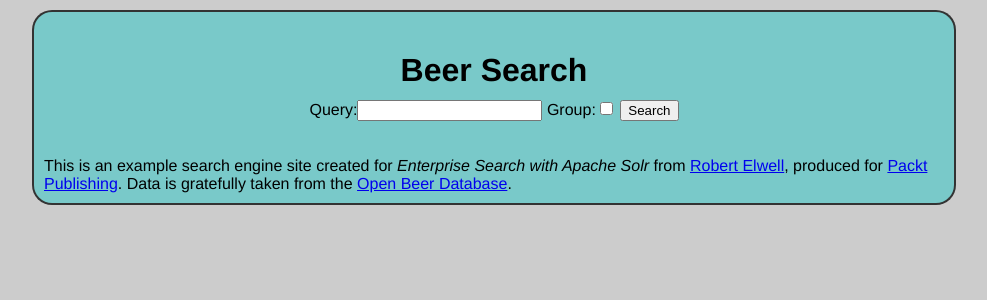
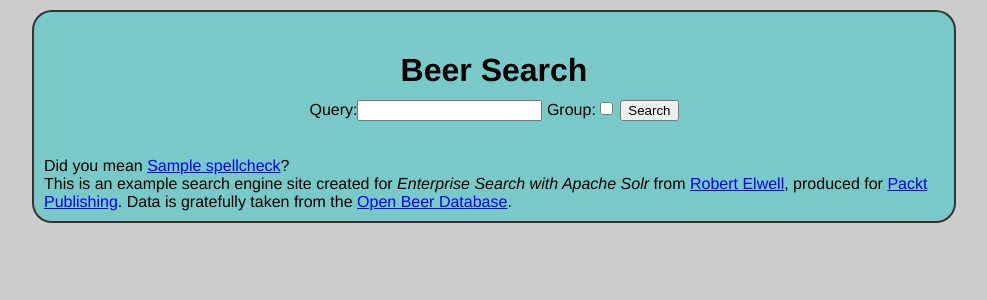
Before and after one commit to relwell/BeerSite, a Django app: template BeerSite/templates/searchresults.html in a window 1280 px wide. Shown: the top 300 px of the page, without its empty margins (146-1133 px from the left). Run offline with Django 3.2, Linux system fonts and the light colour scheme; tables that the repository leaves empty hold one stand-in row (values such as "Sample post"); the template is opened without the code that fills it: values that come from a table or form of the project are taken from there, most other values are stand-ins (such as "Sample title", 1, 10 or a date in 2020).

Commit message:
add in spelling suggestion

```diff
--- a/BeerSite/templates/searchresults.html
+++ b/BeerSite/templates/searchresults.html
@@ -123,6 +123,9 @@ h4 {
   </form>
 </div>
 <div class="wrapper">
+{% if spellcheck %}
+<span class="dym">Did you mean <a href="/search/?query={{spellcheck|urlencode}}">{{spellcheck}}</a>?</span>
+{% endif %}
 {% if searchresults %}
   <h2>{{title}} <em>{{em}}</em></h2>
   {% if searchresults.facet_counts %}
--- a/BeerSite/views.py
+++ b/BeerSite/views.py
@@ -24,19 +24,26 @@ def search(request):
                                 hl_fragsize=51200, \
                                 group=group, \
                                 group_field='brewery_name', \
-                                group_limit=25)
+                                group_limit=25, \
+                                spellcheck='true', \
+                                spellcheck_build='true', \
+                                spellcheck_collate='true', \
+                                )
 
-    searchresults = searchresults if not form.cleaned_data['group'] else searchresults.grouped['brewery_name']['groups']
-    print searchresults.highlighting
     if searchresults.highlighting:
         for result in searchresults:
             result['description'] = searchresults.highlighting.get(result['id'], {}).get('description', [result['description']])[0]
+
+    spellcheck = searchresults.spellcheck['suggestions'].get('collation', False)
+
+    searchresults = searchresults if not form.cleaned_data['group'] else searchresults.grouped['brewery_name']['groups']
 
     return render_to_response('searchresults.html', {'searchresults':searchresults,
                                                      'title': "Search results for",
                                                      'em' : query,
                                                      'form' : form,
                                                      'group': form.cleaned_data['group'],
+                                                     'spellcheck': spellcheck
                                                      }
                               )
 
```
